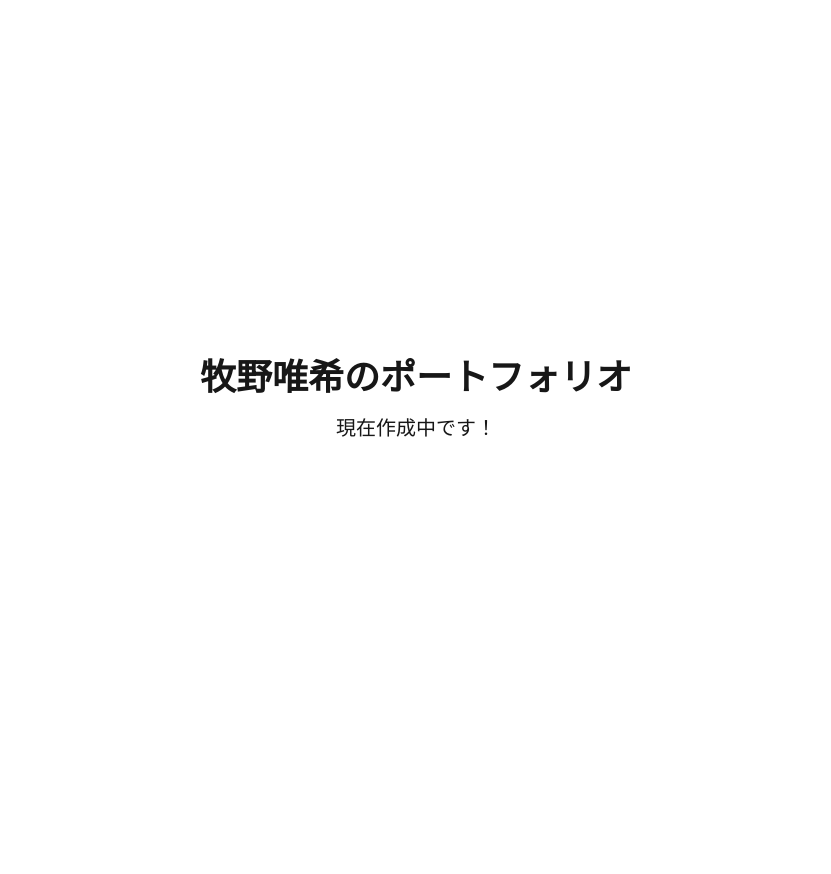
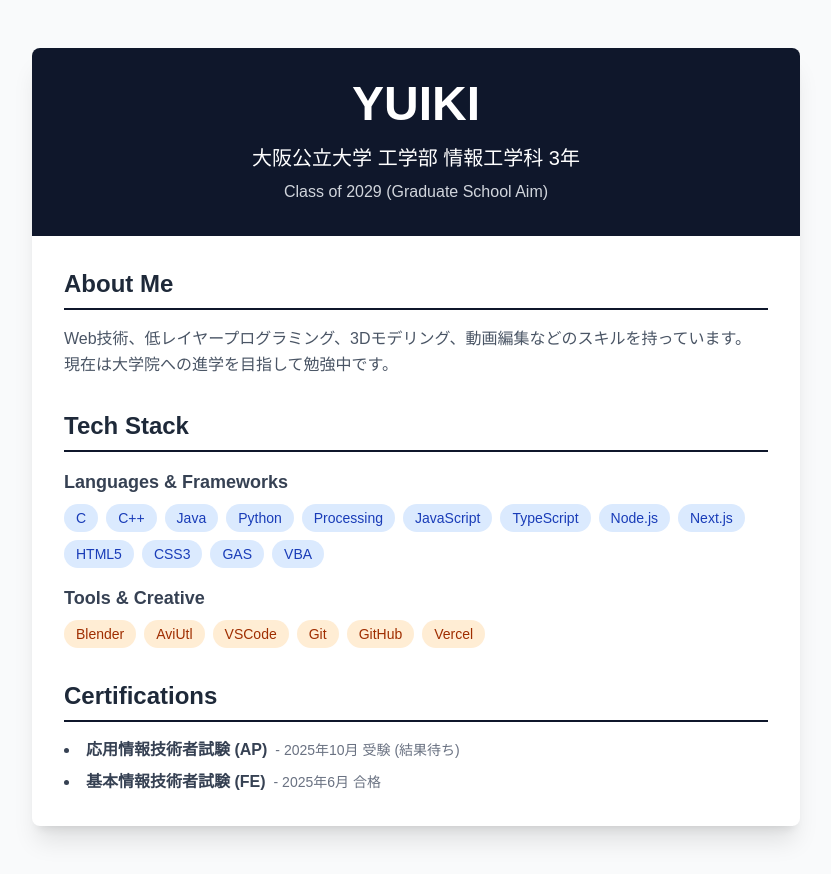
Before and after one commit to yuikinman21/portfolio, a Next.js app: page / in a window 1280 px wide. Shown: the whole page, without its empty margins (224-1055 px from the left). Before the commit the page ends 800 px from the top, so only its background shows below. Built offline with nearby package versions, Linux system fonts and the light colour scheme.

Commit message:
ポートフォリオページのデザインを更新し、自己紹介、技術スタック、資格セクションを追加

```diff
--- a/app/page.tsx
+++ b/app/page.tsx
@@ -1,8 +1,78 @@
 export default function Home() {
   return (
-    <main className="flex min-h-screen flex-col items-center justify-center p-24">
-      <h1 className="text-4xl font-bold">牧野唯希のポートフォリオ</h1>
-      <p className="mt-4 text-xl">現在作成中です！</p>
+    <main className="min-h-screen bg-gray-50 py-12 px-4 sm:px-6 lg:px-8">
+      <div className="max-w-3xl mx-auto bg-white shadow-xl rounded-lg overflow-hidden">
+
+        {/* ヘッダー部分：名前と大学 */}
+        <div className="bg-slate-900 text-white p-8 text-center">
+          <h1 className="text-5xl font-bold mb-4">YUIKI</h1>
+          <p className="text-xl">大阪公立大学 工学部 情報工学科 3年</p>
+          <p className="mt-2 text-gray-300">Class of 2029 (Graduate School Aim)</p>
+        </div>
+
+        {/* コンテンツ部分 */}
+        <div className="p-8 space-y-8">
+
+          {/* 自己紹介 */}
+          <section>
+            <h2 className="text-2xl font-bold text-gray-800 border-b-2 border-slate-900 pb-2 mb-4">
+              About Me
+            </h2>
+            <p className="text-gray-600 leading-relaxed">
+              Web技術、低レイヤープログラミング、3Dモデリング、動画編集などのスキルを持っています。
+              現在は大学院への進学を目指して勉強中です。
+            </p>
+          </section>
+
+          {/* 技術スタック */}
+          <section>
+            <h2 className="text-2xl font-bold text-gray-800 border-b-2 border-slate-900 pb-2 mb-4">
+              Tech Stack
+            </h2>
+
+            <div className="mb-4">
+              <h3 className="font-semibold text-lg text-gray-700 mb-2">Languages & Frameworks</h3>
+              <div className="flex flex-wrap gap-2">
+                {/* READMEのバッジ内容をテキストタグ化 */}
+                {["C", "C++", "Java", "Python", "Processing", "JavaScript", "TypeScript", "Node.js", "Next.js", "HTML5", "CSS3", "GAS", "VBA"].map((tech) => (
+                  <span key={tech} className="bg-blue-100 text-blue-800 text-sm font-medium px-3 py-1 rounded-full">
+                    {tech}
+                  </span>
+                ))}
+              </div>
+            </div>
+
+            <div>
+              <h3 className="font-semibold text-lg text-gray-700 mb-2">Tools & Creative</h3>
+              <div className="flex flex-wrap gap-2">
+                {["Blender", "AviUtl", "VSCode", "Git", "GitHub", "Vercel"].map((tool) => (
+                  <span key={tool} className="bg-orange-100 text-orange-800 text-sm font-medium px-3 py-1 rounded-full">
+                    {tool}
+                  </span>
+                ))}
+              </div>
+            </div>
+          </section>
+
+          {/* 資格 */}
+          <section>
+            <h2 className="text-2xl font-bold text-gray-800 border-b-2 border-slate-900 pb-2 mb-4">
+              Certifications
+            </h2>
+            <ul className="list-disc list-inside text-gray-700 space-y-2">
+              <li>
+                <span className="font-semibold">応用情報技術者試験 (AP)</span>
+                <span className="text-sm text-gray-500 ml-2">- 2025年10月 受験 (結果待ち)</span>
+              </li>
+              <li>
+                <span className="font-semibold">基本情報技術者試験 (FE)</span>
+                <span className="text-sm text-gray-500 ml-2">- 2025年6月 合格</span>
+              </li>
+            </ul>
+          </section>
+
+        </div>
+      </div>
     </main>
   );
 }
```
